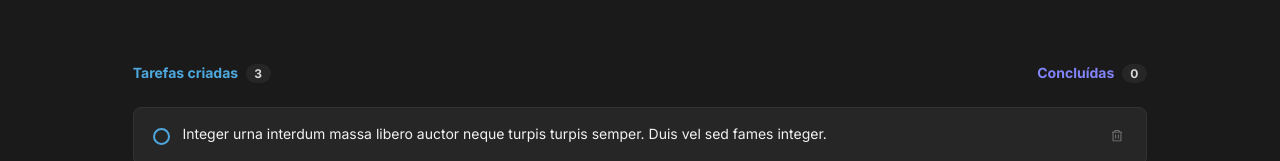
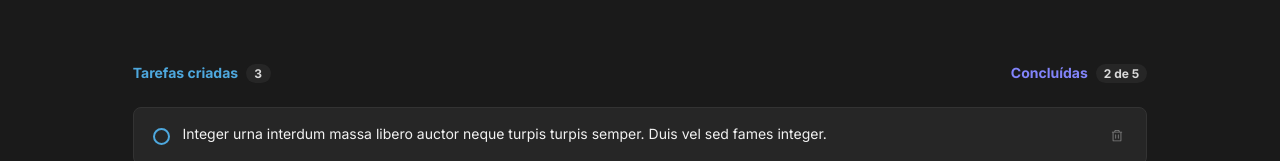
Before and after one commit to pedrohlucena/ignite-todo-list, a React (Vite) app: page / in a window 1280 px wide. Shown: the part 184-345 px from the top of the page. Built offline with nearby package versions, Linux system fonts and the light colour scheme.

Commit message:
create xOfYCallsignInNumbers component

```diff
--- a/src/components/CallsignInNumbers/CallsignInNumbers.tsx
+++ b/src/components/CallsignInNumbers/CallsignInNumbers.tsx
@@ -1,4 +1,3 @@
-import { useState } from "react";
 import styles from "./CallsignInNumbers.module.css";
 
 interface CallsignInNumbersProps {
--- a/src/components/TasksContainer/TasksContainer.tsx
+++ b/src/components/TasksContainer/TasksContainer.tsx
@@ -7,6 +7,7 @@ import { CallsignInNumbers } from "../CallsignInNumbers/CallsignInNumbers";
 import { Task } from "../Task/Task";
 
 import { useState } from "react";
+import { XOfYCallsignInNumbers } from "../XOfYCallsignInNumbers/XOfYCallsignInNumbers";
 
 export interface TaskData {
   id: string;
@@ -57,11 +58,7 @@ export function TasksContainer() {
           textColor="blue"
           indicativeNumber={tasks.length}
         />
-        <CallsignInNumbers
-          text="Concluídas"
-          textColor="purple"
-          indicativeNumber={0}
-        />
+        <XOfYCallsignInNumbers text="Concluídas" indicativeNumber={2} />
       </header>
 
       {tasks.length ? (
--- /dev/null
+++ b/src/components/XOfYCallsignInNumbers/XOfYCallsignInNumbers.module.css
@@ -0,0 +1,34 @@
+.xOfYCallsignInNumbers {
+    display: flex;
+    flex-direction: row;
+}
+
+.xOfYCallsignInNumbers > p {
+    font-weight: 700;
+    font-size: 1.4rem;
+    line-height: 1.7rem;
+
+    margin-right: 0.8rem;
+
+    color: var(--purple);
+}
+
+.xOfYCallsignInNumbers span {
+    display: flex;
+    place-items: center;
+
+    padding: 0.2rem 0.8rem;
+
+    color: var(--gray-200);
+
+    border-radius: 999px;
+    background-color: var(--gray-500);
+}
+
+.xOfYCallsignInNumbers span p {
+    font-weight: 700;
+    font-size: 1.2rem;
+    line-height: 1.5rem;
+
+    color: var(--gray-200);
+}
--- /dev/null
+++ b/src/components/XOfYCallsignInNumbers/XOfYCallsignInNumbers.tsx
@@ -0,0 +1,24 @@
+import styles from "./XOfYCallsignInNumbers.module.css";
+
+interface XOfYCallsignInNumbersProps {
+  text: string;
+  indicativeNumber: number;
+}
+
+export function XOfYCallsignInNumbers({
+  text,
+  indicativeNumber,
+}: XOfYCallsignInNumbersProps) {
+  return (
+    <div className={styles.xOfYCallsignInNumbers}>
+      <p>{text}</p>
+      <span>
+        {indicativeNumber !== 0 ? (
+          <p>{indicativeNumber} de 5</p>
+        ) : (
+          <p>{indicativeNumber}</p>
+        )}
+      </span>
+    </div>
+  );
+}
```
